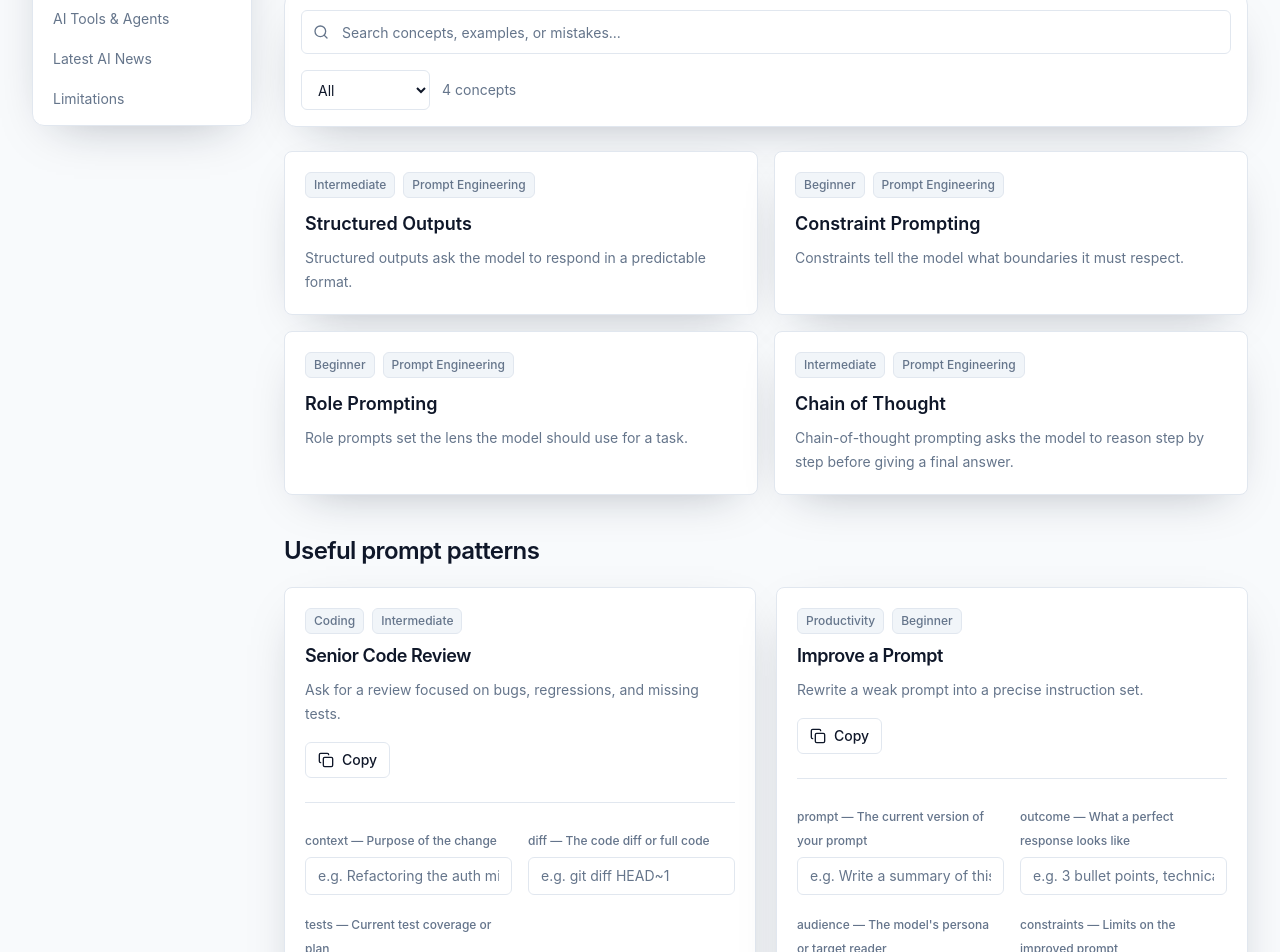
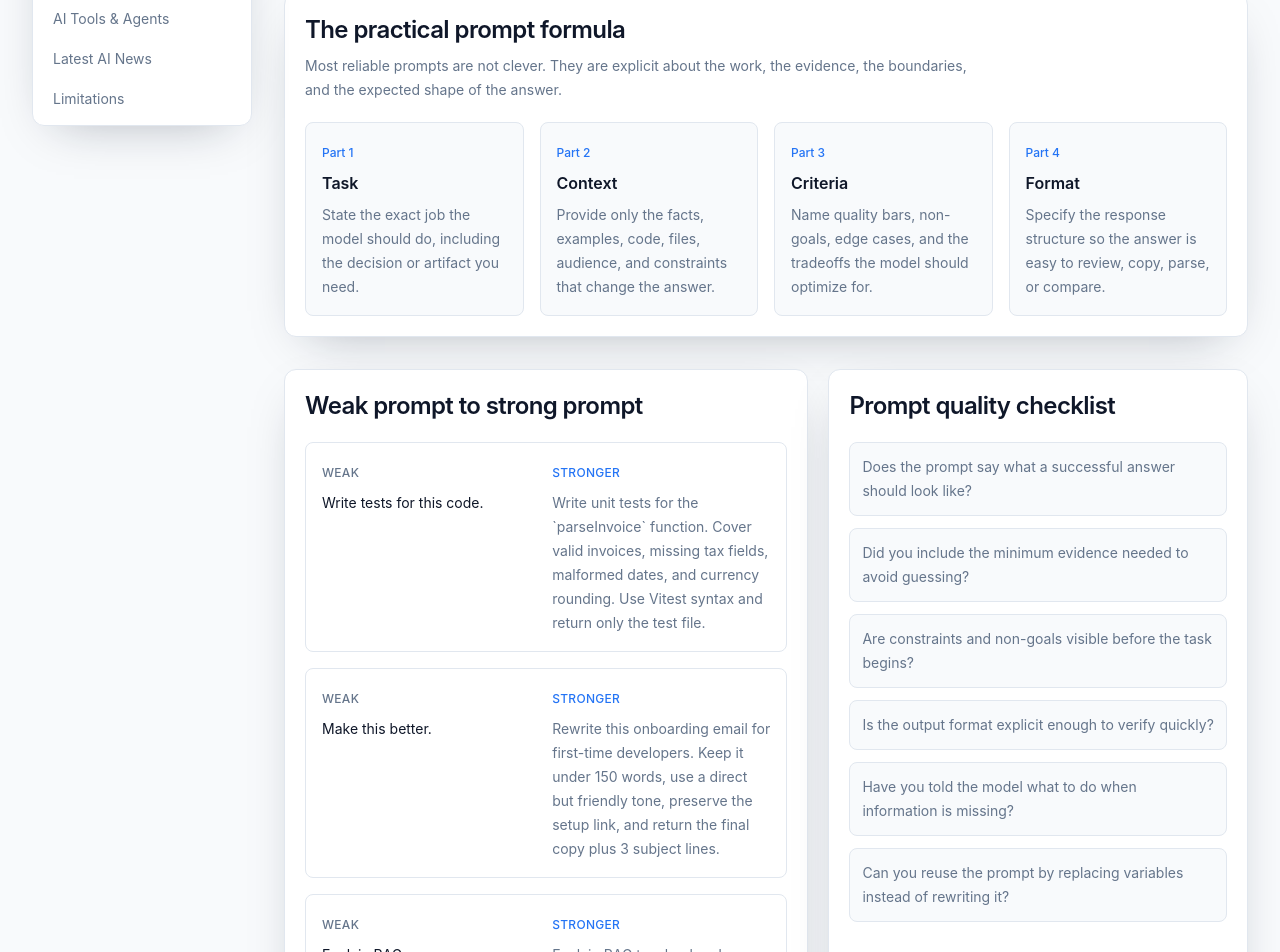
Before and after one commit to CodeByKhaleel/ContextCraft, a Next.js app: page /prompt-engineering in a window 1280 px wide. Shown: the part 320-1272 px from the top of the page. Built offline with nearby package versions, Linux system fonts and the light colour scheme.

Commit message:
Added a practical 4-part prompt formula section.   - Added weak-vs-strong prompt examples.

```diff
--- a/app/prompt-engineering/page.tsx
+++ b/app/prompt-engineering/page.tsx
@@ -11,19 +11,121 @@ export const metadata: Metadata = {
   description: "Learn practical prompt engineering patterns for reliable AI output.",
 };
 
+const promptFormula = [
+  {
+    label: "Task",
+    detail: "State the exact job the model should do, including the decision or artifact you need.",
+  },
+  {
+    label: "Context",
+    detail: "Provide only the facts, examples, code, files, audience, and constraints that change the answer.",
+  },
+  {
+    label: "Criteria",
+    detail: "Name quality bars, non-goals, edge cases, and the tradeoffs the model should optimize for.",
+  },
+  {
+    label: "Format",
+    detail: "Specify the response structure so the answer is easy to review, copy, parse, or compare.",
+  },
+];
+
+const improvementExamples = [
+  {
+    weak: "Write tests for this code.",
+    stronger:
+      "Write unit tests for the `parseInvoice` function. Cover valid invoices, missing tax fields, malformed dates, and currency rounding. Use Vitest syntax and return only the test file.",
+  },
+  {
+    weak: "Make this better.",
+    stronger:
+      "Rewrite this onboarding email for first-time developers. Keep it under 150 words, use a direct but friendly tone, preserve the setup link, and return the final copy plus 3 subject lines.",
+  },
+  {
+    weak: "Explain RAG.",
+    stronger:
+      "Explain RAG to a backend engineer who knows search indexes but not embeddings. Include a mental model, one architecture diagram description, failure modes, and a checklist for evaluating answer quality.",
+  },
+];
+
+const checklist = [
+  "Does the prompt say what a successful answer should look like?",
+  "Did you include the minimum evidence needed to avoid guessing?",
+  "Are constraints and non-goals visible before the task begins?",
+  "Is the output format explicit enough to verify quickly?",
+  "Have you told the model what to do when information is missing?",
+  "Can you reuse the prompt by replacing variables instead of rewriting it?",
+];
+
 export default function PromptEngineeringPage() {
+  const promptEngineeringConcepts = concepts.filter((concept) => concept.section === "prompt-engineering");
+  const featuredPrompts = prompts.filter((prompt) =>
+    ["prompting", "json", "review", "examples", "evaluation", "decomposition"].some((tag) => prompt.tags.includes(tag)),
+  );
+
   return (
     <SectionShell>
       <PageHeading
         eyebrow="Prompt Engineering"
         title="Prompts that specify task, context, constraints, and output"
-        description="Good prompts reduce ambiguity. The useful patterns are practical: roles, examples, constraints, and structured outputs."
+        description="Good prompts reduce ambiguity. Use them to define the job, pack the right evidence, set boundaries, and make the response easy to verify."
       />
-      <ConceptExplorer concepts={concepts} lockedSection="prompt-engineering" />
+
+      <section className="glass-panel mb-8 p-5">
+        <div className="mb-5 max-w-2xl">
+          <h2 className="text-2xl font-semibold tracking-tight text-foreground">The practical prompt formula</h2>
+          <p className="mt-2 text-sm leading-6 text-muted-foreground">
+            Most reliable prompts are not clever. They are explicit about the work, the evidence, the boundaries, and the expected shape of the answer.
+          </p>
+        </div>
+        <div className="grid gap-4 md:grid-cols-2 xl:grid-cols-4">
+          {promptFormula.map((item, index) => (
+            <div key={item.label} className="rounded-lg border border-border bg-muted/50 p-4">
+              <span className="text-xs font-medium text-primary">Part {index + 1}</span>
+              <h3 className="mt-2 font-semibold text-foreground">{item.label}</h3>
+              <p className="mt-2 text-sm leading-6 text-muted-foreground">{item.detail}</p>
+            </div>
+          ))}
+        </div>
+      </section>
+
+      <section className="mb-10 grid gap-5 xl:grid-cols-[1fr_0.8fr]">
+        <div className="glass-panel p-5">
+          <h2 className="text-2xl font-semibold tracking-tight text-foreground">Weak prompt to strong prompt</h2>
+          <div className="mt-5 space-y-4">
+            {improvementExamples.map((example) => (
+              <div key={example.weak} className="grid gap-3 rounded-lg border border-border bg-card p-4 md:grid-cols-2">
+                <div>
+                  <span className="text-xs font-medium uppercase tracking-wide text-muted-foreground">Weak</span>
+                  <p className="mt-2 text-sm leading-6 text-foreground">{example.weak}</p>
+                </div>
+                <div>
+                  <span className="text-xs font-medium uppercase tracking-wide text-primary">Stronger</span>
+                  <p className="mt-2 text-sm leading-6 text-muted-foreground">{example.stronger}</p>
+                </div>
+              </div>
+            ))}
+          </div>
+        </div>
+
+        <div className="glass-panel p-5">
+          <h2 className="text-2xl font-semibold tracking-tight text-foreground">Prompt quality checklist</h2>
+          <ul className="mt-5 space-y-3">
+            {checklist.map((item) => (
+              <li key={item} className="rounded-lg border border-border bg-muted/50 p-3 text-sm leading-6 text-muted-foreground">
+                {item}
+              </li>
+            ))}
+          </ul>
+        </div>
+      </section>
+
+      <ConceptExplorer concepts={promptEngineeringConcepts} lockedSection="prompt-engineering" />
+
       <div className="mt-10">
         <h2 className="mb-5 text-2xl font-semibold tracking-tight">Useful prompt patterns</h2>
         <div className="grid gap-5 xl:grid-cols-2">
-          {prompts.filter((prompt) => ["prompting", "json", "review"].some((tag) => prompt.tags.includes(tag))).map((prompt) => (
+          {featuredPrompts.map((prompt) => (
             <PromptCard key={prompt.id} prompt={prompt} />
           ))}
         </div>
```
